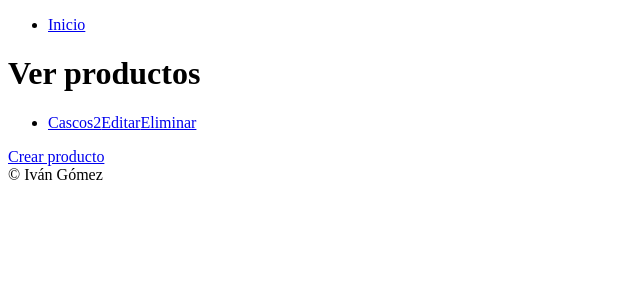
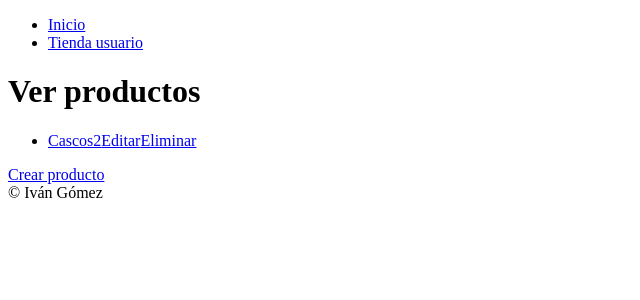
Before and after one commit to Iv4nTech/tienda_virtual, a Django app: page /tienda/admin/productos in a window 1280 px wide. Shown: the top 300 px of the page, without its empty margins (0-640 px from the left). Run offline with Django 5.2, Linux system fonts and the light colour scheme; data comes from the database, SQL or seed files in the repository.

Commit message:
Página de productos creada para listarselo al usuario normal

```diff
--- a/core/templates/core/base.html
+++ b/core/templates/core/base.html
@@ -9,6 +9,7 @@
     <nav>
         <ul>
             <li><a href="{% url 'ver_producto' %}">Inicio</a></li>
+            <li><a href="{% url 'ver_producto_tienda' %}">Tienda usuario</a></li>
         </ul>
     </nav>
     <h1>{% block tittle_section %}{% endblock %}</h1>
--- a/core/urls.py
+++ b/core/urls.py
@@ -6,7 +6,7 @@ urlpatterns = [
     path('tienda/admin/productos/<int:pk>', detalle_producto.as_view(), name='detalle_producto'),
     path('tienda/admin/productos/nuevo', crear_producto.as_view(), name='crear_producto'),
     path('tienda/admin/productos/edicion/<int:pk>', editar_producto.as_view(), name='editar_producto'),
-    path('tienda/admin/productos/eliminar/<int:pk>', eliminar_producto.as_view(), name='eliminar_producto')
+    path('tienda/admin/productos/eliminar/<int:pk>', eliminar_producto.as_view(), name='eliminar_producto'),
 
-
+    path('tienda/', ver_productos_tienda, name='ver_producto_tienda')
 ]
--- a/core/views.py
+++ b/core/views.py
@@ -31,3 +31,7 @@ class eliminar_producto(DeleteView):
     success_url = reverse_lazy('ver_producto')
     template_name = 'core/eliminar_producto.html'
     context_object_name = 'producto'
+
+def ver_productos_tienda(request):
+    productos = Producto.objects.all()
+    return render(request, 'core/ver_productos_tienda.html', {'productos':productos})
```
Also changed, not shown: core/templates/core/ver_productos_tienda.html (added, +13 -0 lines).
